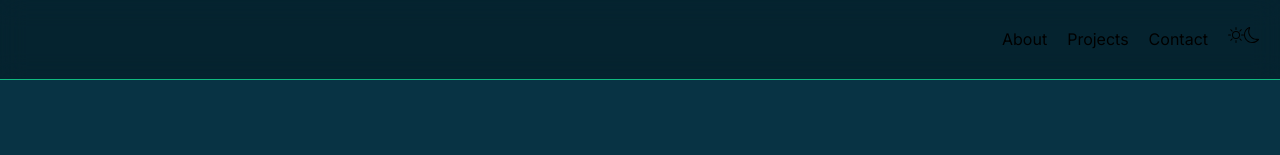
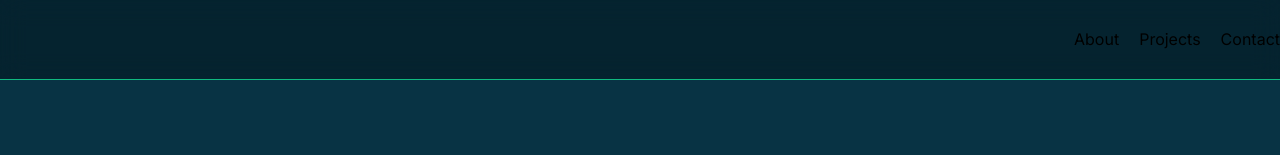
Before and after one commit to coolusername244/portfolio, a Next.js app: page / in a window 1280 px wide. Shown: the top 155 px of the page. Built offline with nearby package versions, Linux system fonts and the light colour scheme.

Commit message:
refactor(removed light/dark for now)

```diff
--- a/src/app/components/Navbar/LightDark.tsx
+++ /dev/null
@@ -1,17 +0,0 @@
-import React from 'react';
-import { BsSun, BsMoon } from 'react-icons/bs';
-
-const LightDark = () => {
-  return (
-    <>
-      <li className="ml-5 cursor-pointer">
-        <BsSun />
-      </li>
-      <li className="cursor-pointer mr-5">
-        <BsMoon />
-      </li>
-    </>
-  );
-};
-
-export default LightDark;
--- a/src/app/components/Navbar/Navbar.tsx
+++ b/src/app/components/Navbar/Navbar.tsx
@@ -1,7 +1,6 @@
 'use client';
 import React, { useEffect, useState } from 'react';
 import NavItem from './NavItem';
-import LightDark from './LightDark';
 
 const items: string[] = ['About', 'Projects', 'Contact'];
 
@@ -55,7 +54,6 @@ const Navbar = () => {
             ></span>
           </li>
         ))}
-        <LightDark />
       </ul>
     </nav>
   );
```
